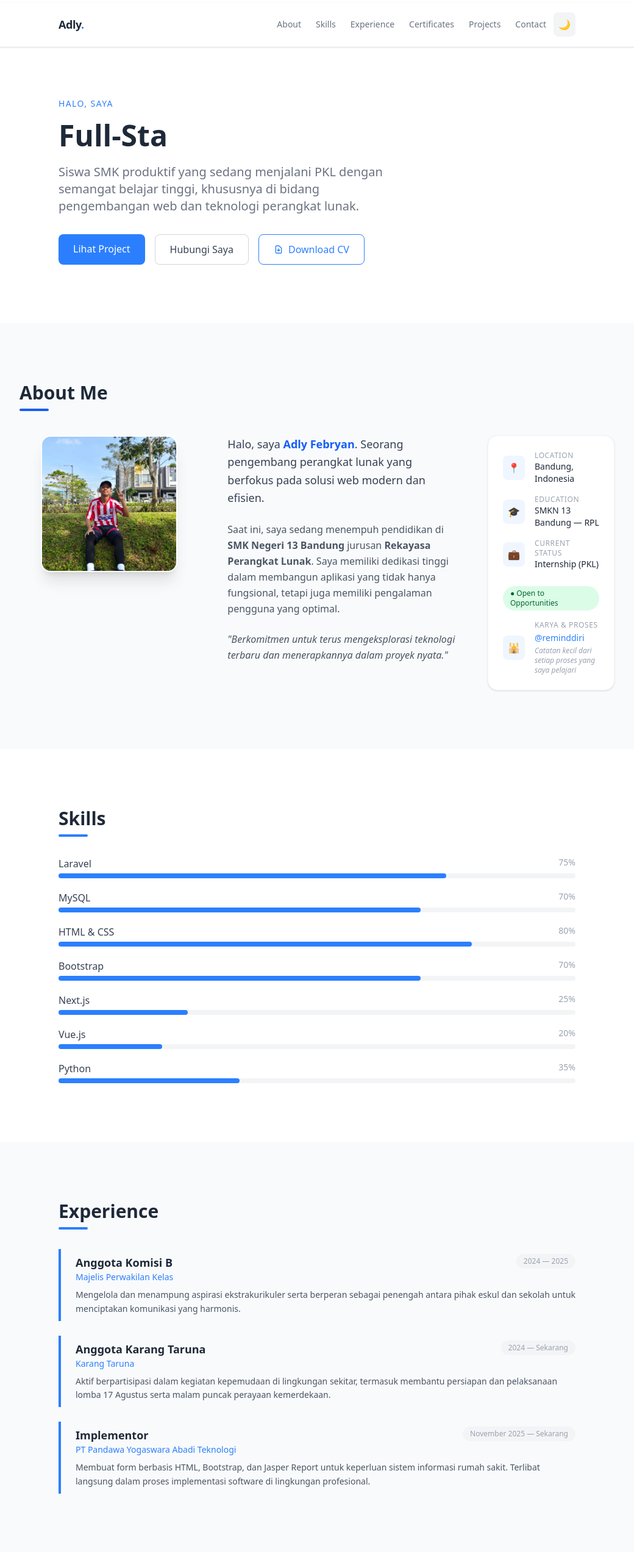
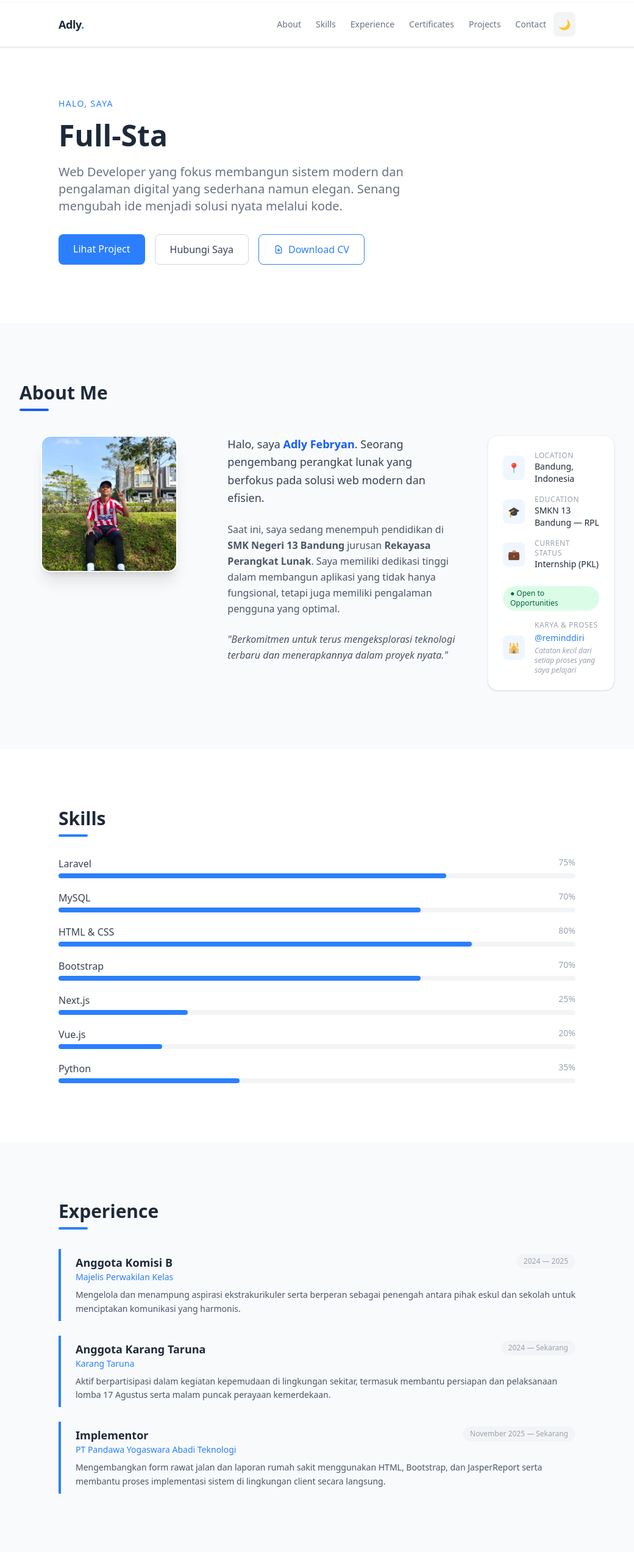
Before and after one commit to adly-248/portofolio-ku, a Next.js app: page / in a window 1280 px wide. Shown: the top 2566 px of the page at 61% size, without its empty margins (120-1160 px from the left). Built offline with nearby package versions, Linux system fonts and the light colour scheme.

Commit message:
update branding and content

```diff
--- a/app/page.tsx
+++ b/app/page.tsx
@@ -144,7 +144,7 @@ export default function Home() {
       position: "Implementor",
       period: "November 2025 — Sekarang",
       description:
-        "Membuat form berbasis HTML, Bootstrap, dan Jasper Report untuk keperluan sistem informasi rumah sakit. Terlibat langsung dalam proses implementasi software di lingkungan profesional.",
+        "Mengembangkan form rawat jalan dan laporan rumah sakit menggunakan HTML, Bootstrap, dan JasperReport serta membantu proses implementasi sistem di lingkungan client secara langsung.",
     },
   ]
 
@@ -399,8 +399,7 @@ export default function Home() {
               />
             </motion.h1>
             <motion.p variants={fadeUp} className="text-xl text-gray-500 dark:text-gray-400 mb-8 max-w-xl">
-              Siswa SMK produktif yang sedang menjalani PKL dengan semangat belajar tinggi,
-              khususnya di bidang pengembangan web dan teknologi perangkat lunak.
+              Web Developer yang fokus membangun sistem modern dan pengalaman digital yang sederhana namun elegan. Senang mengubah ide menjadi solusi nyata melalui kode.
             </motion.p>
             <motion.div variants={fadeUp} className="flex flex-wrap gap-4">
               <a href="#projects" className="bg-blue-500 text-white px-6 py-3 rounded-lg font-medium hover:bg-blue-600 transition-colors">
@@ -666,8 +665,12 @@ export default function Home() {
               <div className="grid md:grid-cols-2 gap-12">
                 <motion.div variants={fadeUp}>
                   <p className="text-gray-500 dark:text-gray-400 mb-6">
-                    Tertarik untuk berkolaborasi atau sekadar ngobrol soal teknologi? Jangan ragu untuk menghubungi saya!
+                    Saat ini terbuka untuk freelance project, kolaborasi, atau pengalaman baru di bidang web development. Jangan ragu untuk menghubungi saya!
                   </p>
+                  <div className="flex items-center gap-2 mb-6">
+                    <span className="w-2 h-2 bg-green-500 rounded-full animate-pulse"></span>
+                    <span className="text-sm text-green-500 font-medium">Available for work</span>
+                  </div>
                   <div className="flex flex-wrap gap-3">
                     <a href="https://github.com/adly-248" target="_blank" className="flex items-center gap-2 border border-gray-300 dark:border-slate-600 text-gray-700 dark:text-gray-300 px-4 py-2 rounded-lg text-sm font-medium hover:border-blue-500 hover:text-blue-500 transition-colors">
                       <svg className="w-4 h-4" fill="currentColor" viewBox="0 0 24 24"><path d="M12 0C5.37 0 0 5.37 0 12c0 5.31 3.435 9.795 8.205 11.385.6.105.825-.255.825-.57 0-.285-.015-1.23-.015-2.235-3.015.555-3.795-.735-4.035-1.41-.135-.345-.72-1.41-1.23-1.695-.42-.225-1.02-.78-.015-.795.945-.015 1.62.87 1.845 1.23 1.08 1.815 2.805 1.305 3.495.99.105-.78.42-1.305.765-1.605-2.67-.3-5.46-1.335-5.46-5.925 0-1.305.465-2.385 1.23-3.225-.12-.3-.54-1.53.12-3.18 0 0 1.005-.315 3.3 1.23.96-.27 1.98-.405 3-.405s2.04.135 3 .405c2.295-1.56 3.3-1.23 3.3-1.23.66 1.65.24 2.88.12 3.18.765.84 1.23 1.905 1.23 3.225 0 4.605-2.805 5.625-5.475 5.925.435.375.81 1.095.81 2.22 0 1.605-.015 2.895-.015 3.3 0 .315.225.69.825.57A12.02 12.02 0 0 0 24 12c0-6.63-5.37-12-12-12z"/></svg>
```
